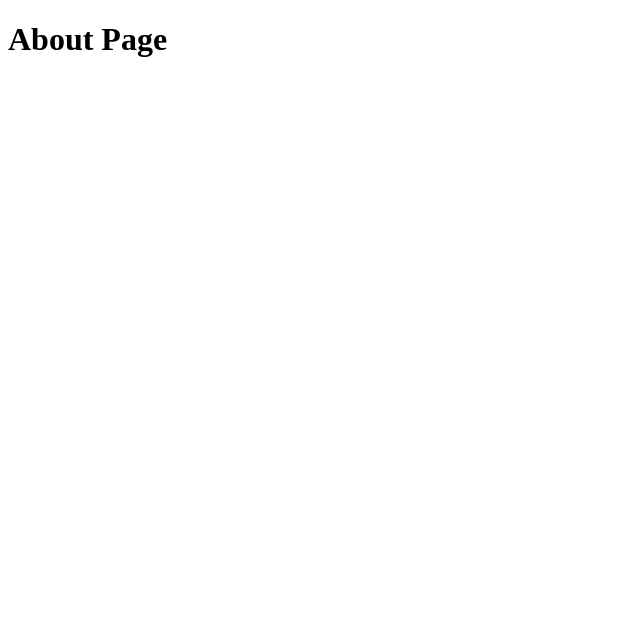
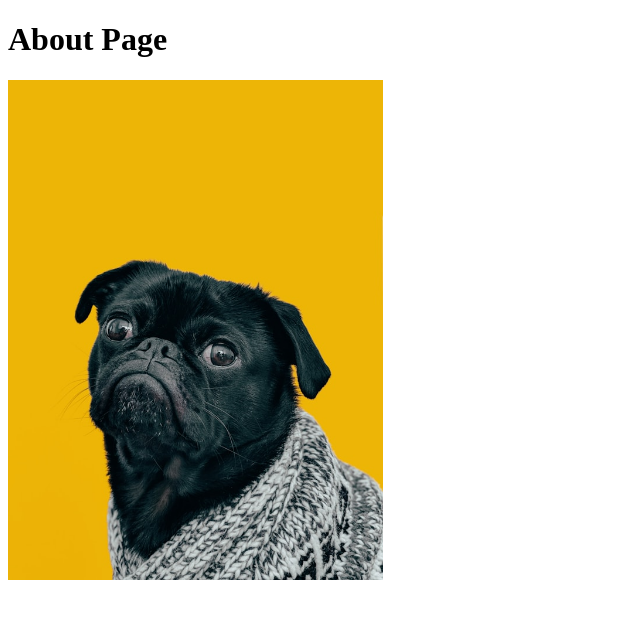
Before and after one commit to Majid-Shahani/ms-odin-projects, a plain HTML site: page odin-links-and-images/pages/about.html in a window 1280 px wide. Shown: the whole page, without its empty margins (0-640 px from the left). Drawn offline with Linux system fonts and the light colour scheme.

Commit message:
Add links-and-images

```diff
--- a/odin-links-and-images/pages/about.html
+++ b/odin-links-and-images/pages/about.html
@@ -7,5 +7,6 @@
 
   <body>
     <h1>About Page</h1>
+    <img src="../images/dog.jpg" alt="Genetically Manufactured Monstrosity" height="500" width="auto">
   </body>
 </html>
```
Also changed, not shown: odin-links-and-images/index.html (+1 -0 lines), odin-links-and-images/images/dog.jpg (renamed from odin-links-and-images/images/charlesdeluvio-Mv9hjnEUHR4-unsplash.jpg), 1 other file.
